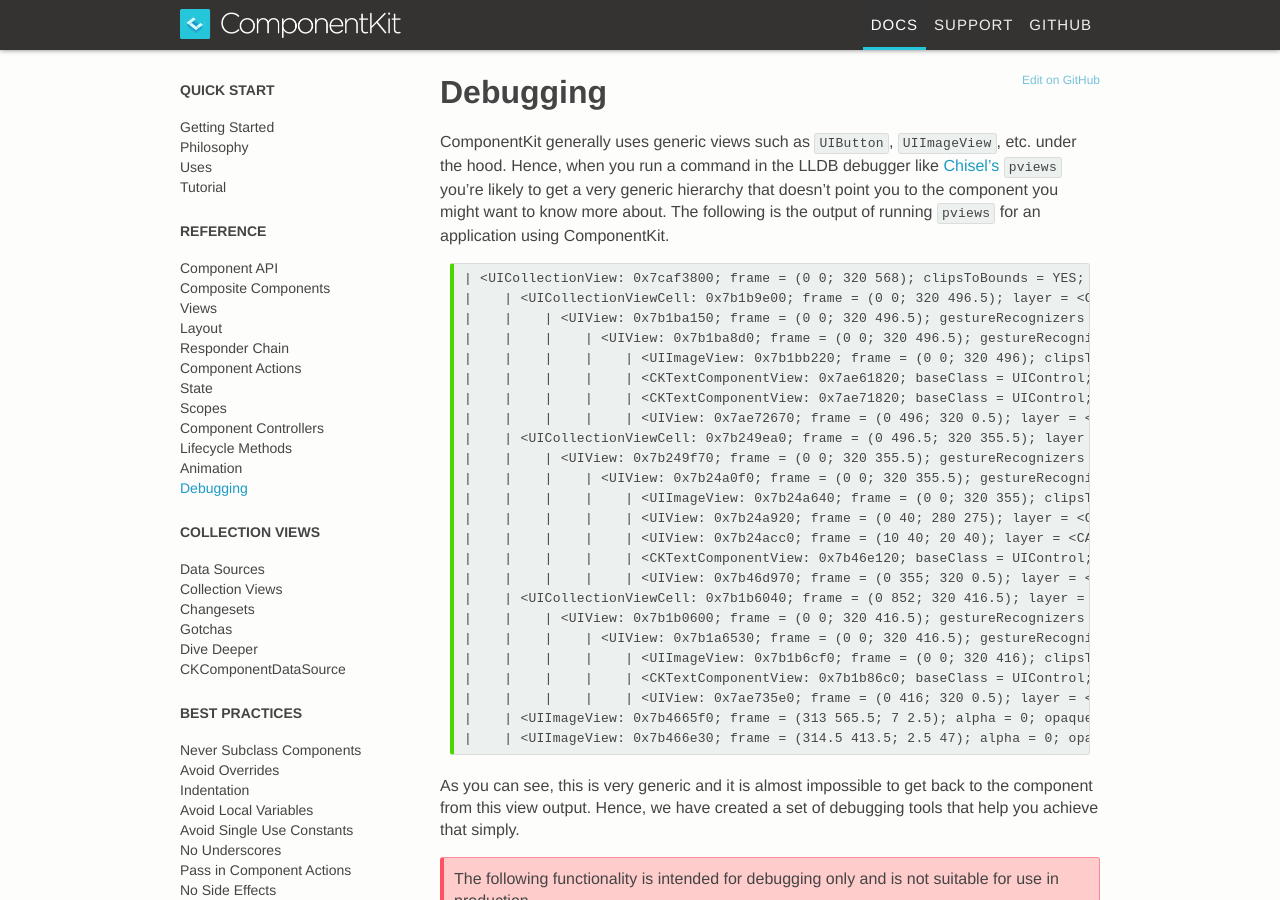
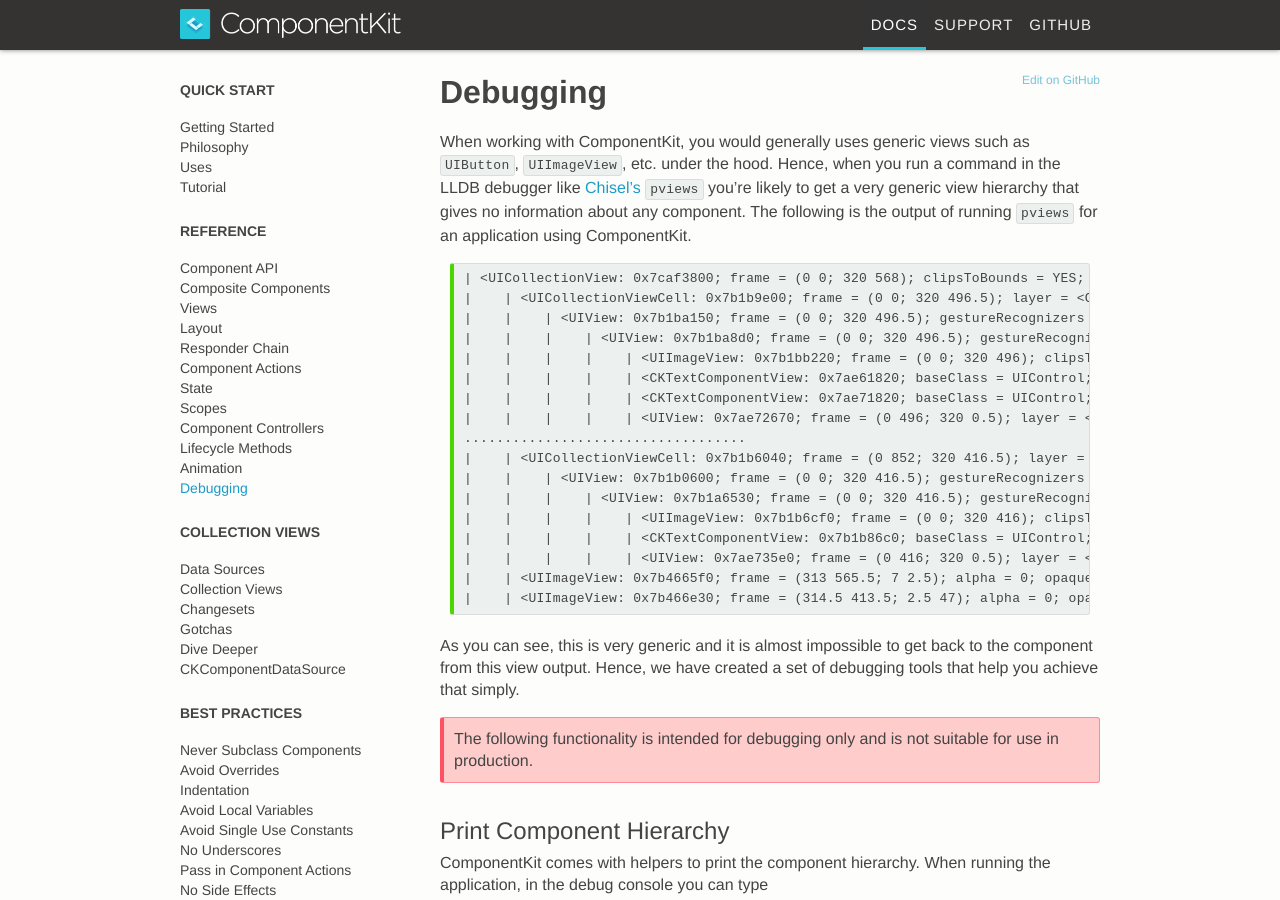
Before and after one commit to dstnbrkr/componentkit, a Jekyll site: the page built from _docs/debugging.md, in a window 1280 px wide and 900 px high. Built offline with Jekyll 4.4.1, drawn with Linux system fonts in a browser that asks for light colours; Markdown is read by kramdown in place of the engine named in the settings; comment, search, counter and statistics services are not loaded.

Commit message:
Update debugging.md

````diff
--- a/_docs/debugging.md
+++ b/_docs/debugging.md
@@ -4,7 +4,7 @@
 permalink: /docs/debugging.html
 ---
 
-ComponentKit generally uses generic views such as `UIButton`, `UIImageView`, etc. under the hood. Hence, when you run a command in the LLDB debugger like [Chisel's](http://www.github.com/facebook/chisel) `pviews` you're likely to get a very generic hierarchy that doesn't point you to the component you might want to know more about. The following is the output of running `pviews` for an application using ComponentKit.
+When working with ComponentKit, you would generally uses generic views such as `UIButton`, `UIImageView`, etc. under the hood. Hence, when you run a command in the LLDB debugger like [Chisel's](http://www.github.com/facebook/chisel) `pviews` you're likely to get a very generic view hierarchy that gives no information about any component. The following is the output of running `pviews` for an application using ComponentKit.
 
 ```
 | <UICollectionView: 0x7caf3800; frame = (0 0; 320 568); clipsToBounds = YES; autoresize = W+H; gestureRecognizers = <NSArray: 0x7b462e50>; layer = <CALayer: 0x7b462a80>; contentOffset: {0, 315}; contentSize: {320, 5951}> collection view layout: <UICollectionViewFlowLayout: 0x7ae60ab0>
@@ -15,14 +15,7 @@
 |    |    |    |    | <CKTextComponentView: 0x7ae61820; baseClass = UIControl; frame = (20.5 70; 278.5 240.5); userInteractionEnabled = NO; layer = <CKTextComponentLayer: 0x7ae61da0>>
 |    |    |    |    | <CKTextComponentView: 0x7ae71820; baseClass = UIControl; frame = (230.5 310.5; 64.5 160.5); userInteractionEnabled = NO; layer = <CKTextComponentLayer: 0x7ae640f0>>
 |    |    |    |    | <UIView: 0x7ae72670; frame = (0 496; 320 0.5); layer = <CALayer: 0x7ae726e0>>
-|    | <UICollectionViewCell: 0x7b249ea0; frame = (0 496.5; 320 355.5); layer = <CALayer: 0x7b249f40>>
-|    |    | <UIView: 0x7b249f70; frame = (0 0; 320 355.5); gestureRecognizers = <NSArray: 0x7b544aa0>; layer = <CALayer: 0x7b249fe0>>
-|    |    |    | <UIView: 0x7b24a0f0; frame = (0 0; 320 355.5); gestureRecognizers = <NSArray: 0x7b24a430>; layer = <CALayer: 0x7b24a160>>
-|    |    |    |    | <UIImageView: 0x7b24a640; frame = (0 0; 320 355); clipsToBounds = YES; opaque = NO; userInteractionEnabled = NO; layer = <CALayer: 0x7b24a6c0>>
-|    |    |    |    | <UIView: 0x7b24a920; frame = (0 40; 280 275); layer = <CALayer: 0x7b24a990>>
-|    |    |    |    | <UIView: 0x7b24acc0; frame = (10 40; 20 40); layer = <CALayer: 0x7b24ad30>>
-|    |    |    |    | <CKTextComponentView: 0x7b46e120; baseClass = UIControl; frame = (50 90; 210 175); userInteractionEnabled = NO; layer = <CKTextComponentLayer: 0x7b46d880>>
-|    |    |    |    | <UIView: 0x7b46d970; frame = (0 355; 320 0.5); layer = <CALayer: 0x7b464cd0>>
+...................................
 |    | <UICollectionViewCell: 0x7b1b6040; frame = (0 852; 320 416.5); layer = <CALayer: 0x7b1a8990>>
 |    |    | <UIView: 0x7b1b0600; frame = (0 0; 320 416.5); gestureRecognizers = <NSArray: 0x7b1ac610>; layer = <CALayer: 0x7b1b93f0>>
 |    |    |    | <UIView: 0x7b1a6530; frame = (0 0; 320 416.5); gestureRecognizers = <NSArray: 0x7b1aa1d0>; layer = <CALayer: 0x7b1a65a0>>
````
